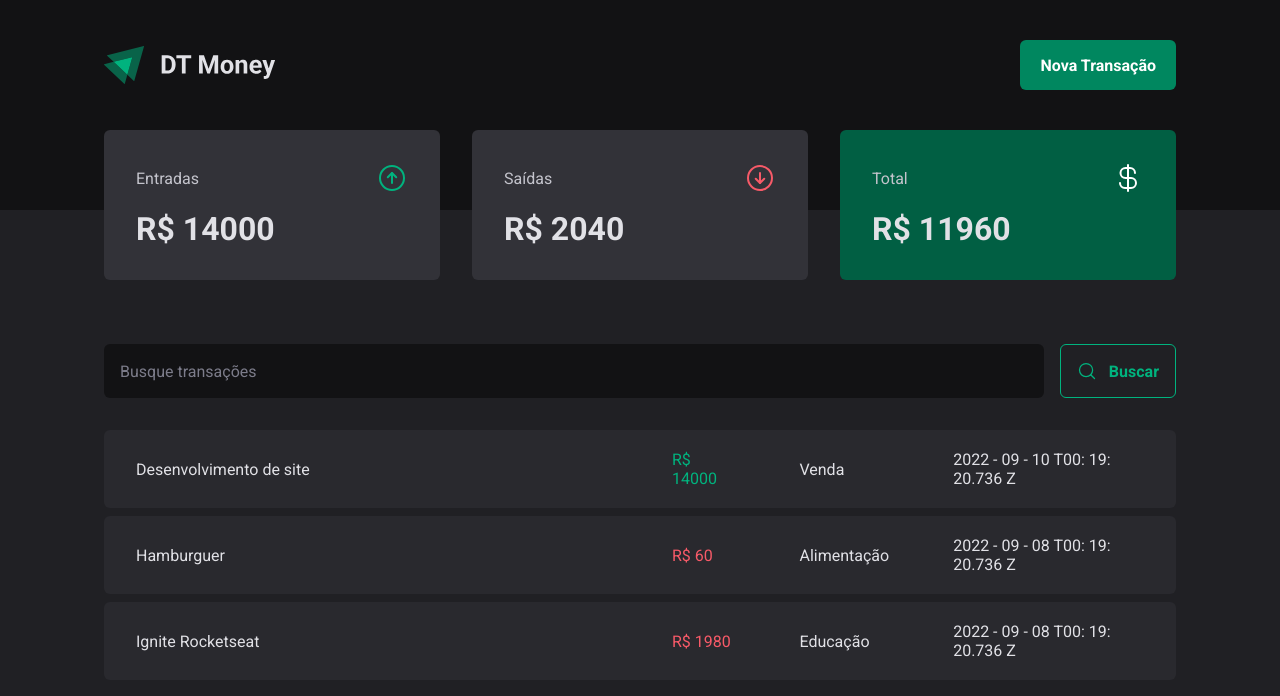
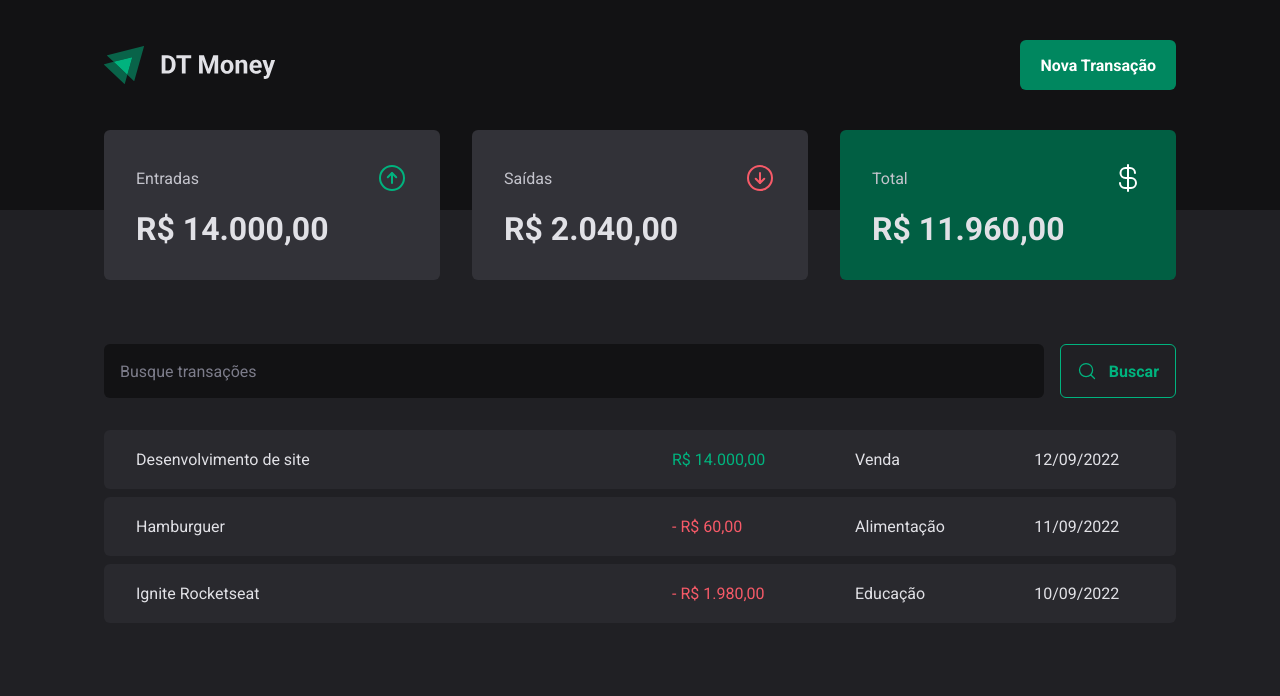
Before and after one commit to trslucas/Ignite-DT-Money, a React (Vite) app: page / in a window 1280 px wide. Shown: the top 696 px of the page. Built offline with nearby package versions, Linux system fonts and the light colour scheme; data requests are answered from the project's data file.

Commit message:
Conexão com API/Formatando Valores

```diff
--- a/server.json
+++ b/server.json
@@ -5,7 +5,7 @@
             "type": "income",
             "category": "Venda",
             "price": 14000,
-            "createdAt": "2022 - 09 - 10 T00: 19: 20.736 Z "
+            "createdAt": "2022-09-12T03:29:45.447Z"
         },
         {
             "id": 2,
@@ -13,7 +13,7 @@
             "type": "outcome",
             "category": "Alimentação",
             "price": 60,
-            "createdAt": "2022 - 09 - 08 T00: 19: 20.736 Z "
+            "createdAt": "2022-09-11T03:29:45.447Z"
         },
         {
             "id": 3,
@@ -21,7 +21,7 @@
             "type": "outcome",
             "category": "Educação",
             "price": 1980,
-            "createdAt": "2022 - 09 - 08 T00: 19: 20.736 Z "
+            "createdAt": "2022-09-10T03:29:45.447Z"
         }
     ]
 }
--- a/src/components/Summary/index.tsx
+++ b/src/components/Summary/index.tsx
@@ -1,6 +1,7 @@
 import { ArrowCircleDown, ArrowCircleUp, CurrencyDollar } from 'phosphor-react'
 import { useContext } from 'react'
 import { TransactionsContext } from '../../contexts/TransationsContext'
+import { priceFormatter } from '../../utils/formatter'
 import { SummaryCard, SummaryContainer } from './styles'
 
 export function Summary() {
@@ -32,7 +33,7 @@
           <ArrowCircleUp size={32} color="#00b37e" />
         </header>
 
-        <strong>R$ {summary.income}</strong>
+        <strong>{priceFormatter.format(summary.income)}</strong>
       </SummaryCard>
 
       <SummaryCard>
@@ -41,7 +42,7 @@
           <ArrowCircleDown size={32} color="#f75a68" />
         </header>
 
-        <strong>R$ {summary.outcome}</strong>
+        <strong>{priceFormatter.format(summary.outcome)}</strong>
       </SummaryCard>
 
       <SummaryCard variant="green">
@@ -50,7 +51,7 @@
           <CurrencyDollar size={32} color="#fff" />
         </header>
 
-        <strong>R$ {summary.total}</strong>
+        <strong>{priceFormatter.format(summary.total)}</strong>
       </SummaryCard>
     </SummaryContainer>
   )
--- a/src/pages/transations/index.tsx
+++ b/src/pages/transations/index.tsx
@@ -2,6 +2,7 @@
 import { Header } from '../../components/Header'
 import { Summary } from '../../components/Summary'
 import { TransactionsContext } from '../../contexts/TransationsContext'
+import { dateFormatter, priceFormatter } from '../../utils/formatter'
 import { SearchForm } from './components/SearchForm'
 import {
   PriceHighlight,
@@ -26,11 +27,14 @@
                   <td width="50%">{transaction.description}</td>
                   <td>
                     <PriceHighlight variant={transaction.type}>
-                      R$ {transaction.price}
+                      {transaction.type === 'outcome' && '- '}
+                      {priceFormatter.format(transaction.price)}
                     </PriceHighlight>
                   </td>
                   <td>{transaction.category}</td>
-                  <td>{transaction.createdAt}</td>
+                  <td>
+                    {dateFormatter.format(new Date(transaction.createdAt))}
+                  </td>
                 </tr>
               )
             })}
--- /dev/null
+++ b/src/utils/formatter.ts
@@ -0,0 +1,6 @@
+export const dateFormatter = new Intl.DateTimeFormat('pt-BR')
+
+export const priceFormatter = new Intl.NumberFormat('pt-BR', {
+  style: 'currency',
+  currency: 'BRL',
+})
```
